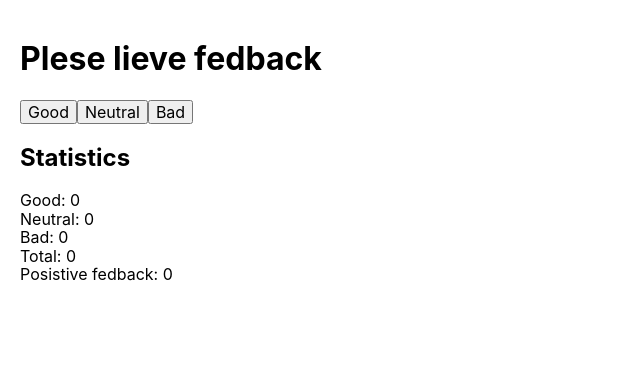
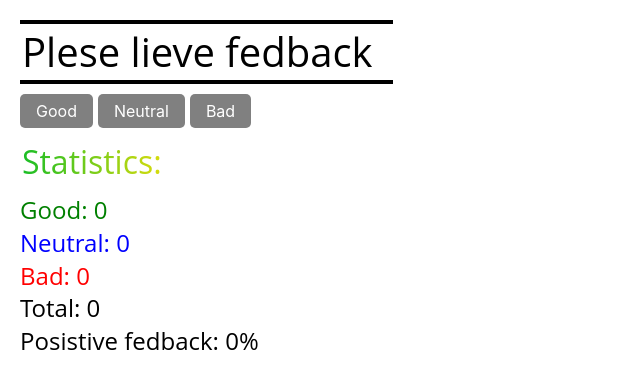
Before and after one commit to yuriipol/goit-react-hw-04-feedback, a React (Create React App) app: page / in a window 1280 px wide. Shown: the top 388 px of the page, without its empty margins (0-640 px from the left). Built offline with nearby package versions, Linux system fonts and the light colour scheme.

Commit message:
add 2 metods and style tex

```diff
--- a/src/components/App.jsx
+++ b/src/components/App.jsx
@@ -10,22 +10,40 @@ class App extends React.Component {
     valuePositivePercentage: 0,
   };
 
-  ountPositiveFeedbackPercentage = () => {};
+  countPositiveFeedbackPercentage = () => {
+    this.setState(prevState => ({
+      valuePositivePercentage:
+        (prevState.valueGood / prevState.valueTotal) * 100,
+    }));
+  };
+
+  countTotalFeedback = () => {
+    this.setState(prevState => ({
+      valueTotal:
+        prevState.valueGood + prevState.valueBad + prevState.valueNeutral,
+    }));
+  };
 
   goodIncrement = () => {
     this.setState(prevState => ({
       valueGood: prevState.valueGood + 1,
     }));
+    this.countTotalFeedback();
+    this.countPositiveFeedbackPercentage();
   };
   badIncrement = () => {
     this.setState(prevState => ({
       valueBad: prevState.valueBad + 1,
     }));
+    this.countTotalFeedback();
+    this.countPositiveFeedbackPercentage();
   };
   neutralIncrement = () => {
     this.setState(prevState => ({
       valueNeutral: prevState.valueNeutral + 1,
     }));
+    this.countTotalFeedback();
+    this.countPositiveFeedbackPercentage();
   };
 
   render() {
--- a/src/components/feedbackOptions/FeedbackOptions.jsx
+++ b/src/components/feedbackOptions/FeedbackOptions.jsx
@@ -7,13 +7,17 @@ const FeedbackOptions = ({
 }) => {
   return (
     <div className={s.controls}>
-      <button type="button" className={s.button} onClick={setFeedbackGood}>
+      <button type="button" className={s.buttonGood} onClick={setFeedbackGood}>
         Good
       </button>
-      <button type="button" className={s.button} onClick={setFeedbackNeutral}>
+      <button
+        type="button"
+        className={s.buttonNeutral}
+        onClick={setFeedbackNeutral}
+      >
         Neutral
       </button>
-      <button type="button" className={s.button} onClick={setFeedbackBad}>
+      <button type="button" className={s.buttonBad} onClick={setFeedbackBad}>
         Bad
       </button>
     </div>
--- a/src/components/feedbackOptions/FeedbackOptions.module.css
+++ b/src/components/feedbackOptions/FeedbackOptions.module.css
@@ -0,0 +1,26 @@
+.buttonGood,
+.buttonNeutral,
+.buttonBad {
+  appearance: none;
+  border: 0;
+  border-radius: 5px;
+  color: #fff;
+  background-color: gray;
+  padding: 8px 16px;
+  font-size: 16px;
+  cursor: pointer;
+
+  margin-right: 5px;
+}
+.buttonGood:hover,
+.buttonGood:focus {
+  background-color: green;
+}
+.buttonNeutral:hover,
+.buttonNeutral:focus {
+  background-color: blue;
+}
+.buttonBad:hover,
+.buttonBad:focus {
+  background-color: red;
+}
--- a/src/components/section/Section.jsx
+++ b/src/components/section/Section.jsx
@@ -17,7 +17,7 @@ const Section = ({
         setFeedbackBad={setFeedbackBad}
         setFeedbackNeutral={setFeedbackNeutral}
       />
-      <h2 className={s.statisticsTitle}>Statistics</h2>
+      <h2 className={s.statisticsTitle}>Statistics:</h2>
       <Statistics options={options} />
     </>
   );
--- a/src/components/section/Section.module.css
+++ b/src/components/section/Section.module.css
@@ -0,0 +1,34 @@
+.title {
+  font-family: 'Open Sans', sans-serif;
+  font-weight: 400;
+  position: relative;
+  color: black;
+  font-size: 2.5em;
+  font-weight: normal;
+  display: inline-block;
+  margin: 0;
+  line-height: 1;
+  padding: 8px 20px 8px 2px;
+  border-top: 4px solid;
+  border-bottom: 4px solid;
+
+  margin-bottom: 10px;
+}
+.statisticsTitle {
+  font-family: 'Open Sans', sans-serif;
+  font-weight: 400;
+  position: relative;
+  background-image: linear-gradient(to left, #f3e009, #17bd27);
+  color: transparent;
+  background-clip: text;
+  -webkit-background-clip: text;
+  font-size: 2em;
+  font-weight: normal;
+  display: inline-block;
+  margin: 0;
+  line-height: 1;
+  padding: 8px 20px 8px 2px;
+
+  margin-top: 10px;
+  margin-bottom: 10px;
+}
--- a/src/components/statistics/Statistics.jsx
+++ b/src/components/statistics/Statistics.jsx
@@ -8,7 +8,7 @@ const Statistics = ({ options }) => {
       <span className={s.badText}>Bad: {options.valueBad}</span>
       <span className={s.totalText}>Total: {options.valueTotal}</span>
       <span className={s.postisvPercentageText}>
-        Posistive fedback: {options.valuePositivePercentage}
+        Posistive fedback: {options.valuePositivePercentage}%
       </span>
     </div>
   );
--- a/src/components/statistics/Statistics.module.css
+++ b/src/components/statistics/Statistics.module.css
@@ -2,3 +2,25 @@
   display: flex;
   flex-direction: column;
 }
+.goodText,
+.neutralText,
+.badText,
+.totalText,
+.postisvPercentageText {
+  font-family: 'Open Sans', sans-serif;
+  color: black;
+  display: inline-block;
+  font-size: 1.5em;
+  margin: 0;
+
+  margin-bottom: 5px;
+}
+.goodText {
+  color: green;
+}
+.neutralText {
+  color: blue;
+}
+.badText {
+  color: red;
+}
```
